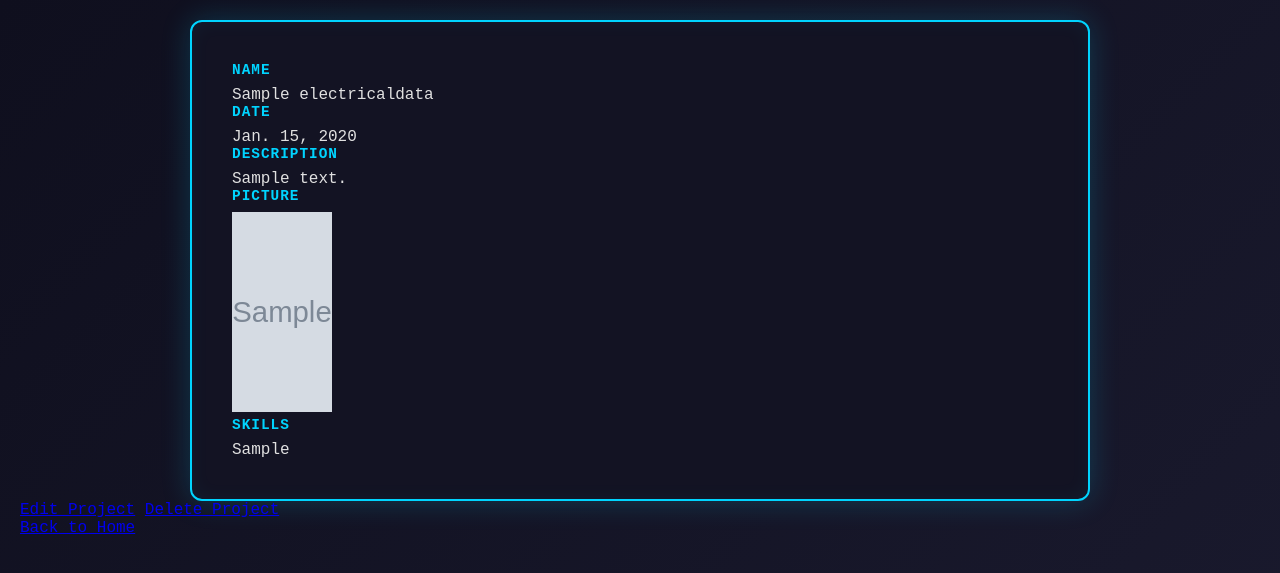
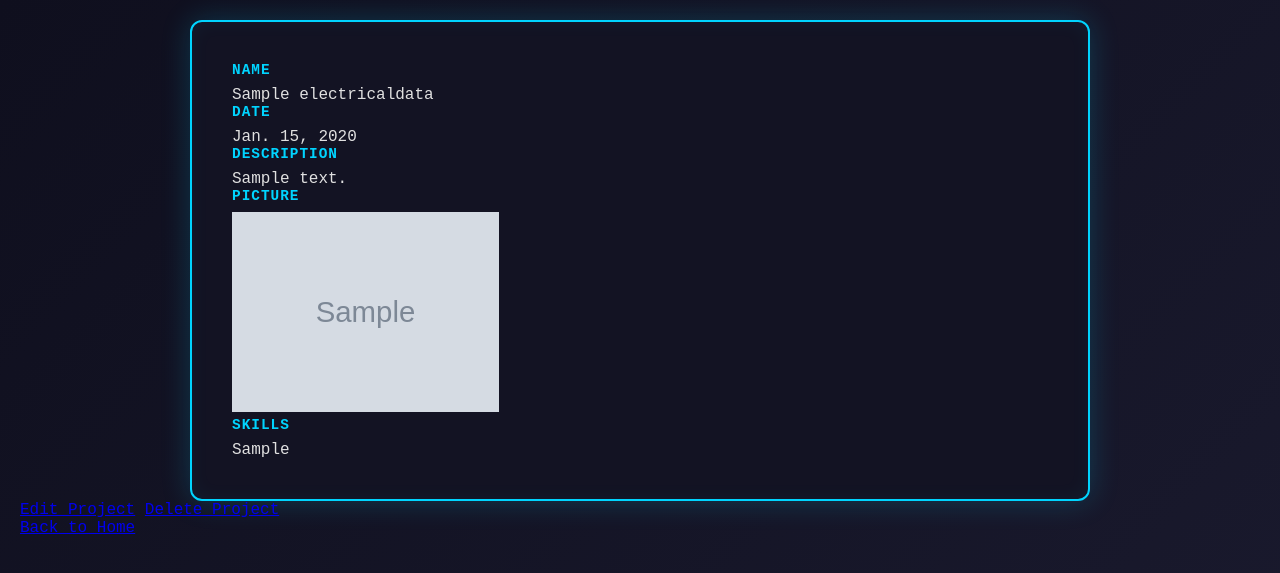
Before and after one commit to ngtr99/electrical_engineer, a Django app: page /project/1/ in a window 1280 px wide. Shown: the top 573 px of the page. Run offline with Django 5.2, Linux system fonts and the light colour scheme; tables that the repository leaves empty hold one stand-in row (values such as "Sample post"); grey boxes marked "Sample" are stand-in pictures.

Commit message:
Increase image width for project picture display

```diff
--- a/electrical/templates/electrical/project_detail.html
+++ b/electrical/templates/electrical/project_detail.html
@@ -25,7 +25,7 @@
     <div class="mb-3">
         <label class="form-label"><strong>Picture</strong></label>
         {% if project.picture %}
-            <img src="{{ project.picture.url }}" alt="{{ project.name }}" class="img-fluid" style="max-width: 100px; height: 200px;">
+            <img src="{{ project.picture.url }}" alt="{{ project.name }}" class="img-fluid" style="max-width: 400px; height: 200px;">
         {% endif %}
     </div>
     <div class="mb-3">
```
